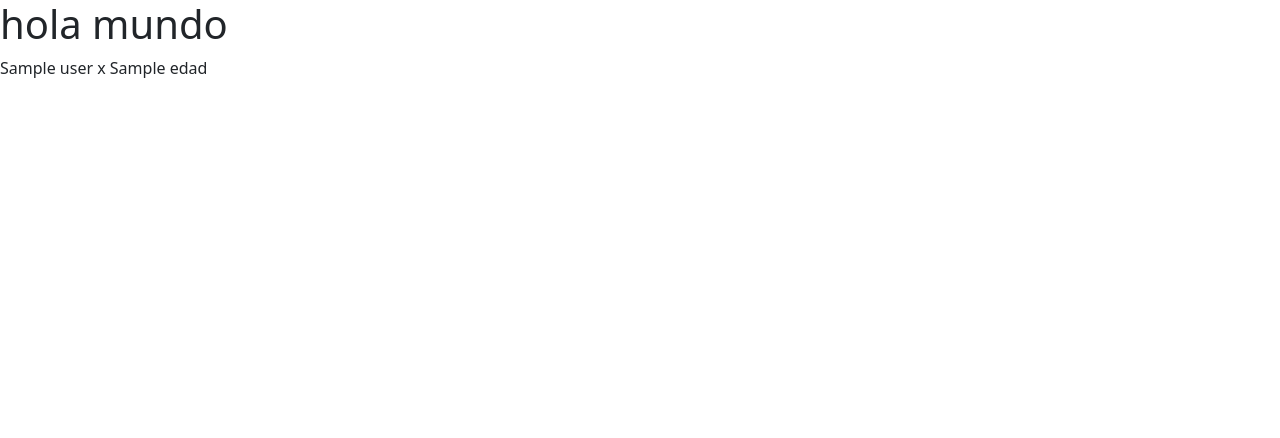
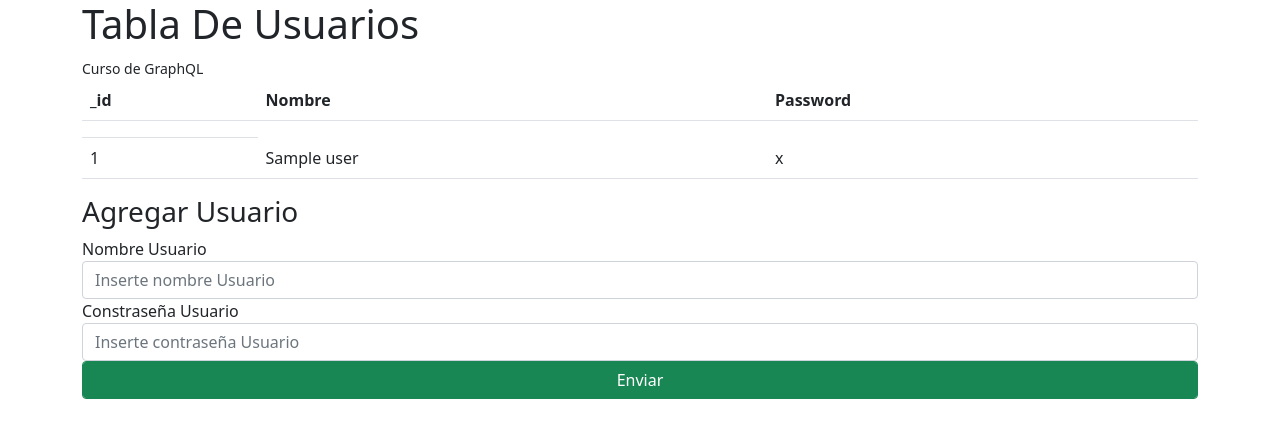
Before and after one commit to fitomx19/Clases-Graphql, a Node server app: template Proyecto Dos - Axios/views/index.ejs in a window 1280 px wide. Shown: the top 438 px of the page. Run offline with Node 20, Linux system fonts and the light colour scheme; the template is opened without the code that fills it: most values are stand-ins (such as "Sample title", 1, 10 or a date in 2020).

Commit message:
Proyecto tres, clase 5

```diff
--- a/Proyecto Dos - Axios/index.js
+++ b/Proyecto Dos - Axios/index.js
@@ -24,7 +24,7 @@ app.get('/', (req,res) =>{
                     _id
                     nombre
                     password
-                    edad
+
                   }
               }
             `
@@ -38,6 +38,32 @@ app.get('/', (req,res) =>{
 
 });
 
+app.post('/formulario' , (req,res)=>{
+    //recoger datos del formulario
+    const body = req.body;
+    let {nombre , password} = body;
+    //asignamos una variable
+    let firstname = nombre;
+    let contrasena = password;
+    //metodo axios
+    axios.post('http://localhost:5000/graphql',{
+        query: `mutation CrearUsuario($nombre:String! , $password:String!){
+            createUser(input:{
+              nombre: $nombre,
+              password: $password
+            }){
+              _id
+              nombre
+              password
+            }
+          }`
+          ,variables: {
+            nombre: firstname,
+            password: contrasena
+          }
+    }).catch(err => console.log(err));
+    res.redirect("/");
+})
 
 app.listen(port, () => {
     console.log(`Server en localhost ${port}`)
--- a/Proyecto Dos - Axios/views/index.ejs
+++ b/Proyecto Dos - Axios/views/index.ejs
@@ -8,12 +8,42 @@
     <title>Document</title>
 </head>
 <body>
-    <h1>hola mundo</h1>
-    <% for(var i=0; i < data.data.Users.length; i++) { %>
+   <div class="container">
+        <h1>Tabla De Usuarios</h1>
+        <small>Curso de GraphQL</small>
+   </div>
+  <div class="container">
+      <table class="table">
+          <tr>
+              <th scope="col">_id</th>
+              <th scope="col">Nombre</th>
+              <th scope="col">Password</th>
 
-        <%= data.data.Users[i].nombre %>
-        <%= data.data.Users[i].password %>
-        <%= data.data.Users[i].edad %>
-   <% } %>
+          </tr>
+
+          <% for(var i=0; i < data.data.Users.length; i++) { %>
+            <th scope="row">
+            <tr>
+                <td><%= data.data.Users[i]._id %></td>
+                <td><%= data.data.Users[i].nombre %></td>
+                <td><%= data.data.Users[i].password %></td>
+            </tr>
+        </th>
+       <% } %>
+      </table>
+
+  </div>
+  <div class="container">
+    <h3>Agregar Usuario</h3>
+    <form action="/formulario" method="POST">
+        <label>Nombre Usuario</label>
+        <input class="form-control" type="text" name="nombre" placeholder="Inserte nombre Usuario">
+        <label>Constraseña Usuario</label>
+        <input class="form-control" type="text" name="password" placeholder="Inserte contraseña Usuario">
+      <div class="form-group">
+        <button class="btn btn-success form-control" value="Enviar!">Enviar</button>
+      </div>
+    </form>
+  </div>
 </body>
 </html>
```
Also changed, not shown: Proyecto Tres - Relaciones/graphql/resolvers.js (added, +7 -0 lines), Proyecto Tres - Relaciones/graphql/typeDefs.js (added, +7 -0 lines), Proyecto Tres - Relaciones/index.js (added, +12 -0 lines), Proyecto Tres - Relaciones/package.json (added, +23 -0 lines), Proyecto Tres - Relaciones/.babelrc (added), 2 other files.
